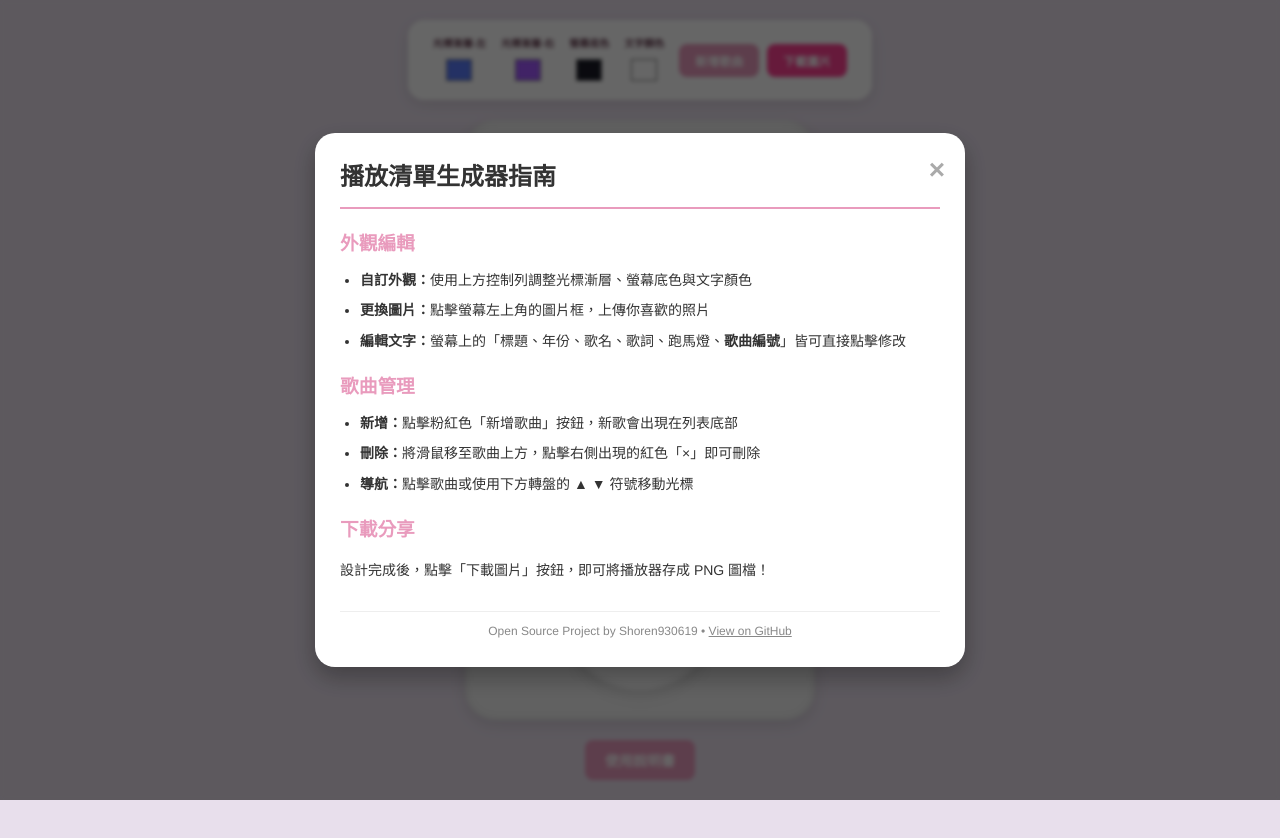
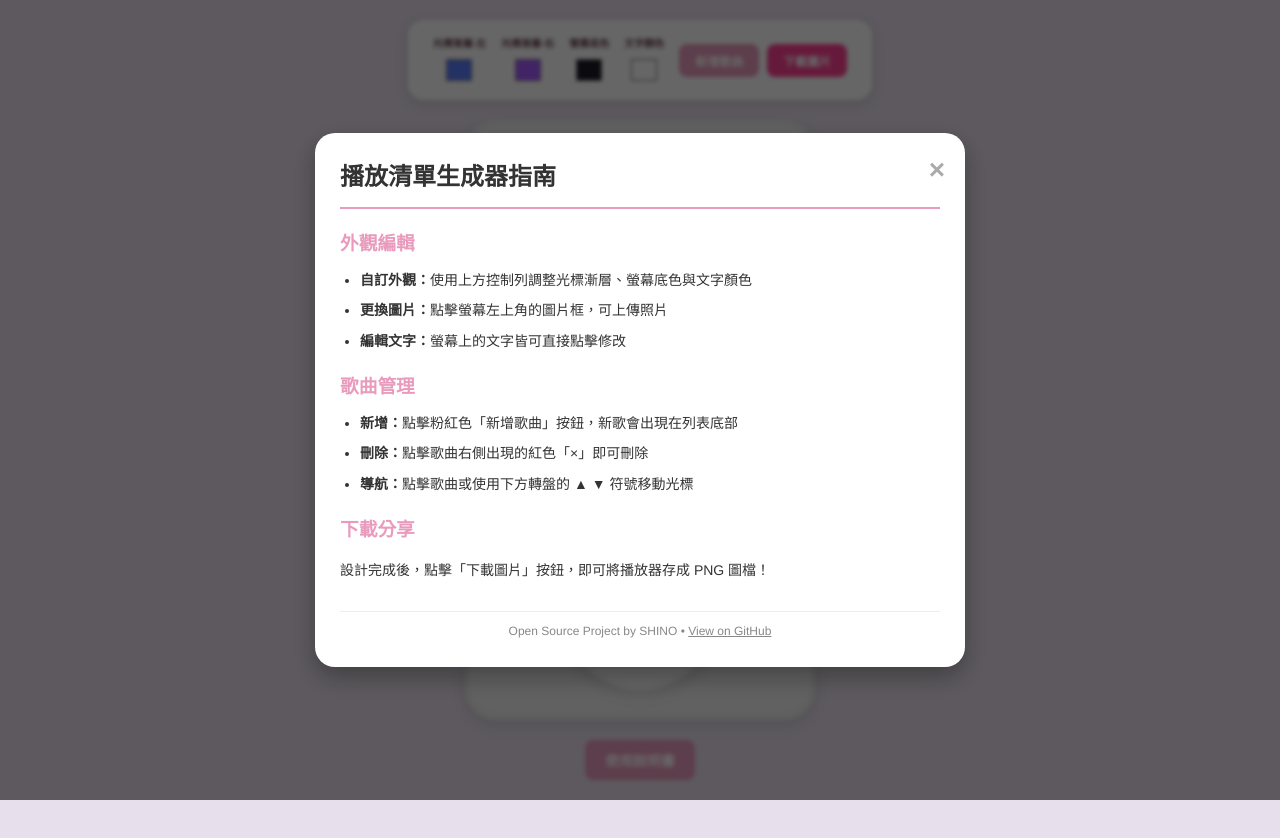
Before and after one commit to shoren930619-ui/ipod-playlist, a plain HTML site: page index.html in a window 1280 px wide. Both pictures are taken after a click on the button "使用說明書". Drawn offline with nearby package versions, Linux system fonts and the light colour scheme; placeholder pictures from the web are drawn by us.

Commit message:
Update index.html

```diff
--- a/index.html
+++ b/index.html
@@ -443,14 +443,14 @@
                 <h3>外觀編輯</h3>
                 <ul>
                     <li><b>自訂外觀：</b>使用上方控制列調整光標漸層、螢幕底色與文字顏色</li>
-                    <li><b>更換圖片：</b>點擊螢幕左上角的圖片框，上傳你喜歡的照片</li>
-                    <li><b>編輯文字：</b>螢幕上的「標題、年份、歌名、歌詞、跑馬燈、<b>歌曲編號</b>」皆可直接點擊修改</li>
+                    <li><b>更換圖片：</b>點擊螢幕左上角的圖片框，可上傳照片</li>
+                    <li><b>編輯文字：</b>螢幕上的文字皆可直接點擊修改</li>
                 </ul>
 
                 <h3>歌曲管理</h3>
                 <ul>
                     <li><b>新增：</b>點擊粉紅色「新增歌曲」按鈕，新歌會出現在列表底部</li>
-                    <li><b>刪除：</b>將滑鼠移至歌曲上方，點擊右側出現的紅色「×」即可刪除</li>
+                    <li><b>刪除：</b>點擊歌曲右側出現的紅色「×」即可刪除</li>
                     <li><b>導航：</b>點擊歌曲或使用下方轉盤的 ▲ ▼ 符號移動光標</li>
                 </ul>
 
@@ -458,7 +458,7 @@
                 <p>設計完成後，點擊「下載圖片」按鈕，即可將播放器存成 PNG 圖檔！</p>
 
                 <div class="manual-footer">
-                      Open Source Project by Shoren930619 •
+                      Open Source Project by SHINO •
     <a href="https://github.com/shoren930619-ui/Lovely-Retro-Player" target="_blank" style="color:#888; text-decoration:underline;">View on GitHub</a>
                 </div>
             </div>
```
